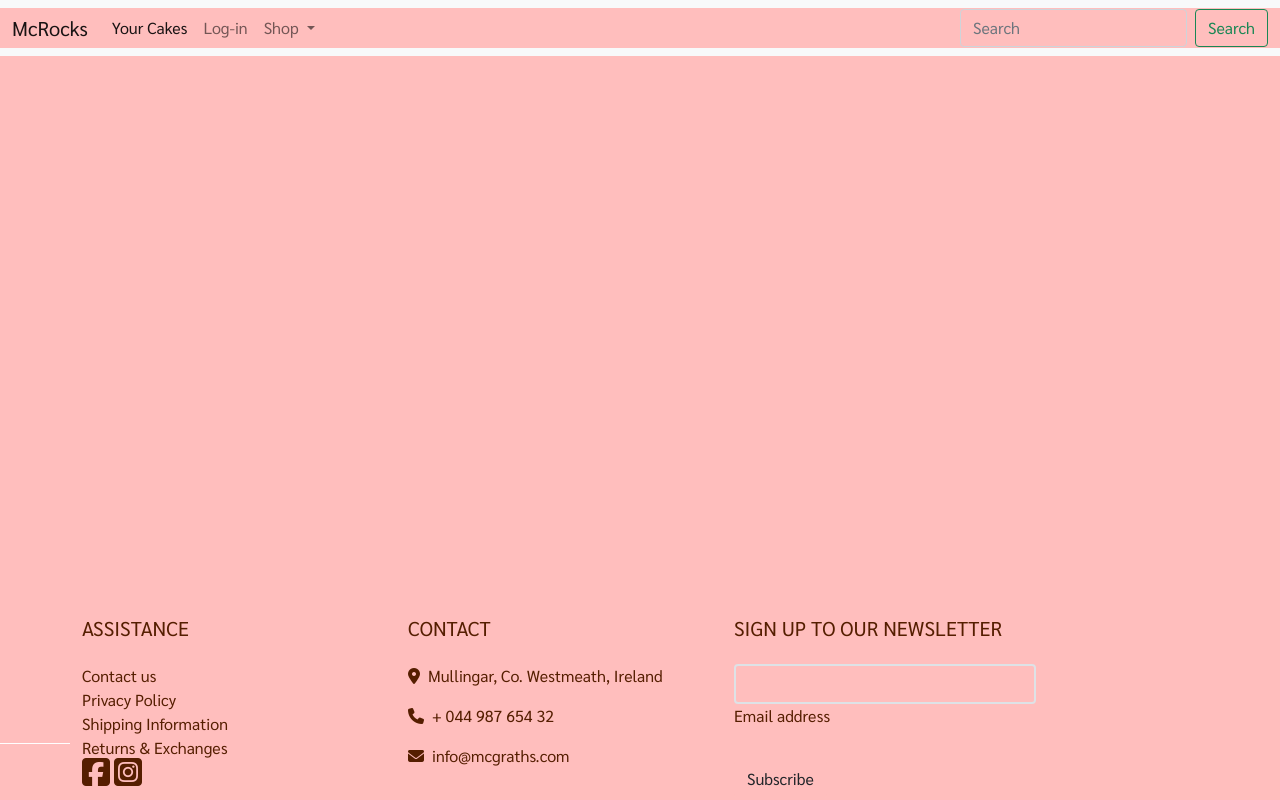
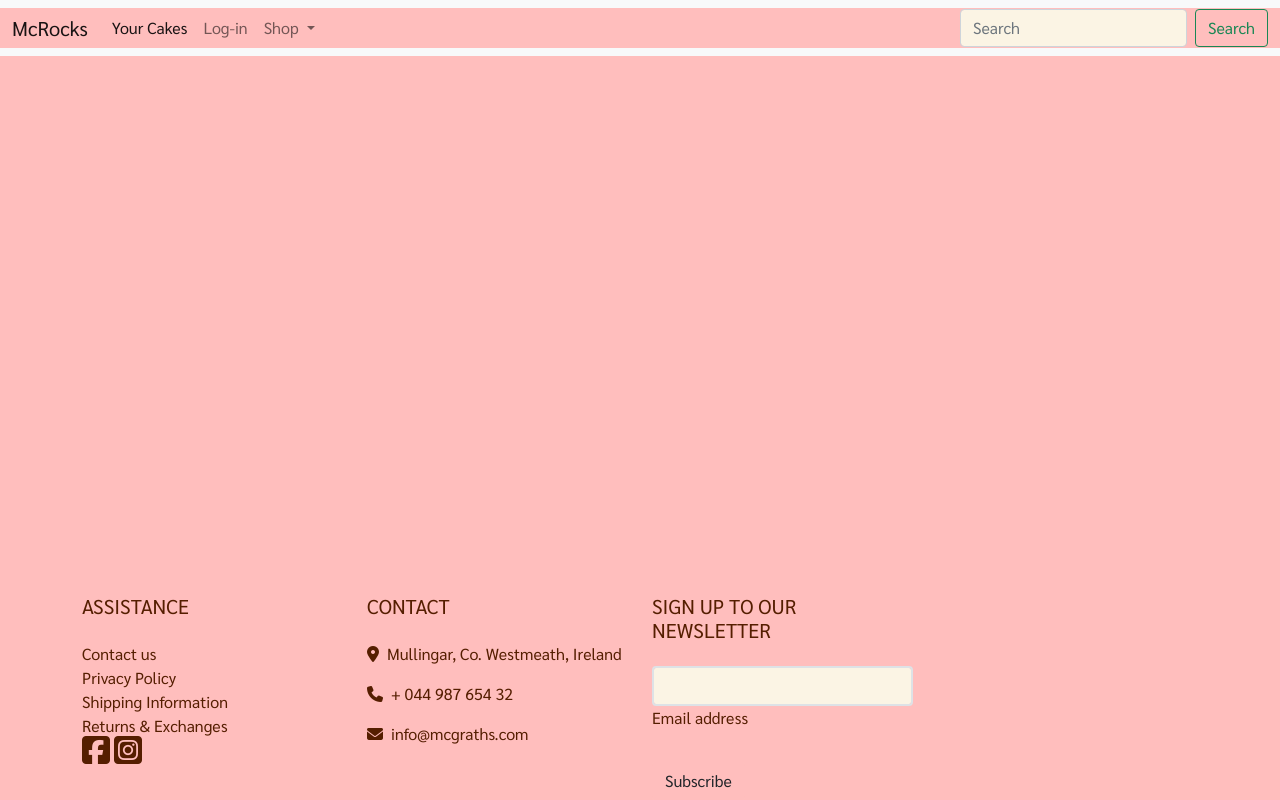
Before and after one commit to rockymiss/mcgraths-sweetshop, a Django app: page / in a window 1280 px wide. Run offline with Django 3.2, Linux system fonts and the light colour scheme; some libraries are stand-ins or nearby versions.

Commit message:
Add background to input type on search and newsletter

```diff
--- a/templates/allauth/base.html
+++ b/templates/allauth/base.html
@@ -59,7 +59,7 @@
               </li>
             </ul>
             <form method="GET" action="" class="d-flex">
-              <input class="form-control me-2" type="search" placeholder="Search" aria-label="Search">
+              <input class="form-control me-2 cream-bg" type="search" placeholder="Search" aria-label="Search">
               <button class="btn btn-outline-success" type="submit">Search</button>
             </form>
           </div>
@@ -74,10 +74,11 @@
     {% endblock %}
 
    <!--Footer Section-->
-   <footer>
-   <div class="container my-">
+
+
 
     <footer class="text-center text-lg-start mt-xl-5 pt-4">
+      <div class="container my-">
 
       <!--Grid row-->
       <div class="row">
@@ -133,23 +134,21 @@
         <div class="col-lg-3 col-md-6 mb-4 mb-lg-0">
           <h5 class="text-uppercase mb-4">Sign up to our newsletter</h5>
 
-          <div class="form-outline form-white mb-4">
-            <input type="email" id="form5Example2" class="form-control border border-2" />
+          <div class="form-outline form-white mb-4 ">
+            <input type="email" id="form5Example2" class="form-control border border-2 cream-bg" />
             <label class="form-label" for="form5Example2">Email address</label>
           </div>
 
           <button type="submit" class="btn btn-outline-white btn-block">Subscribe</button>
         </div>
+
         <!--Grid column-->
       </div>
       <!--Grid row-->
+
     </div>
 
-    <!-- Copyright -->
-    <div class="text-center p-3 border-top border-white">
-      © 2020 Copyright: McRocks Designs
-    </div>
-    <!-- Copyright -->
+
 
 </footer>
      <!--script for bootstrap js-->
```
